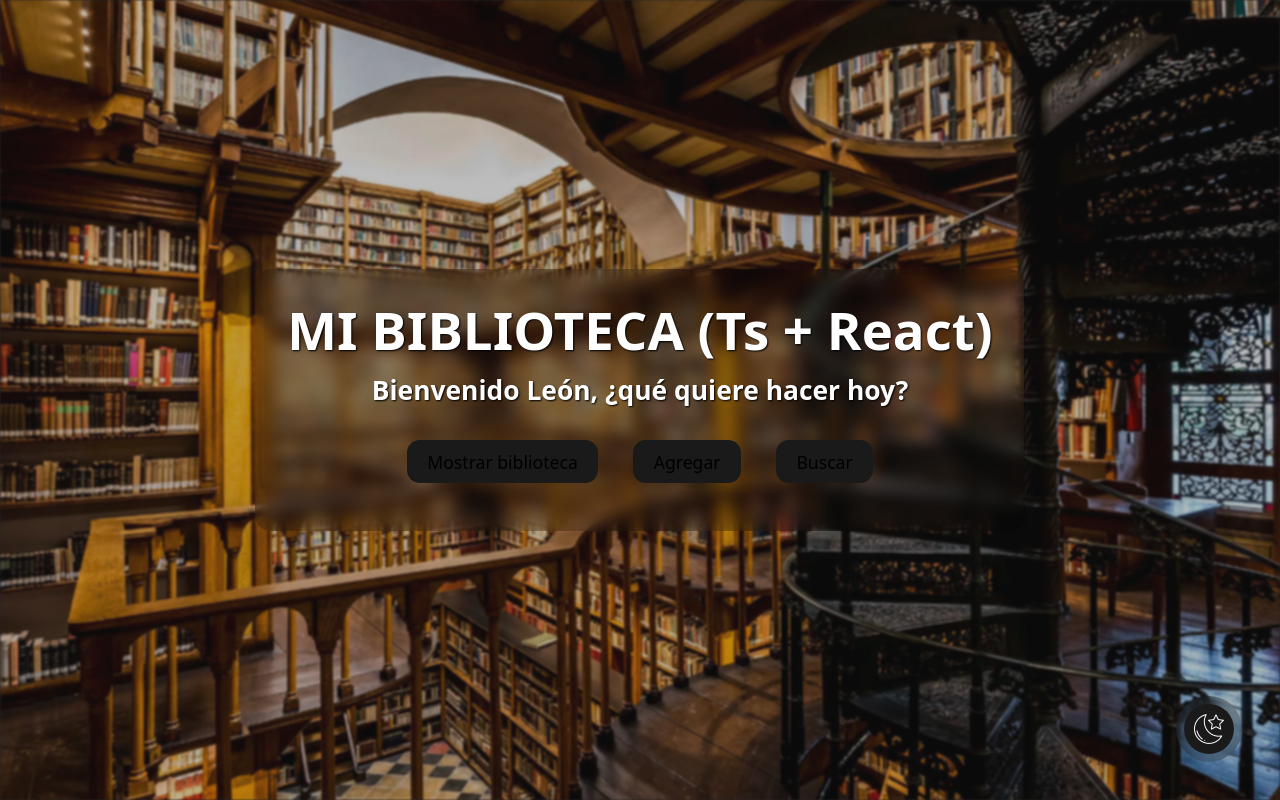
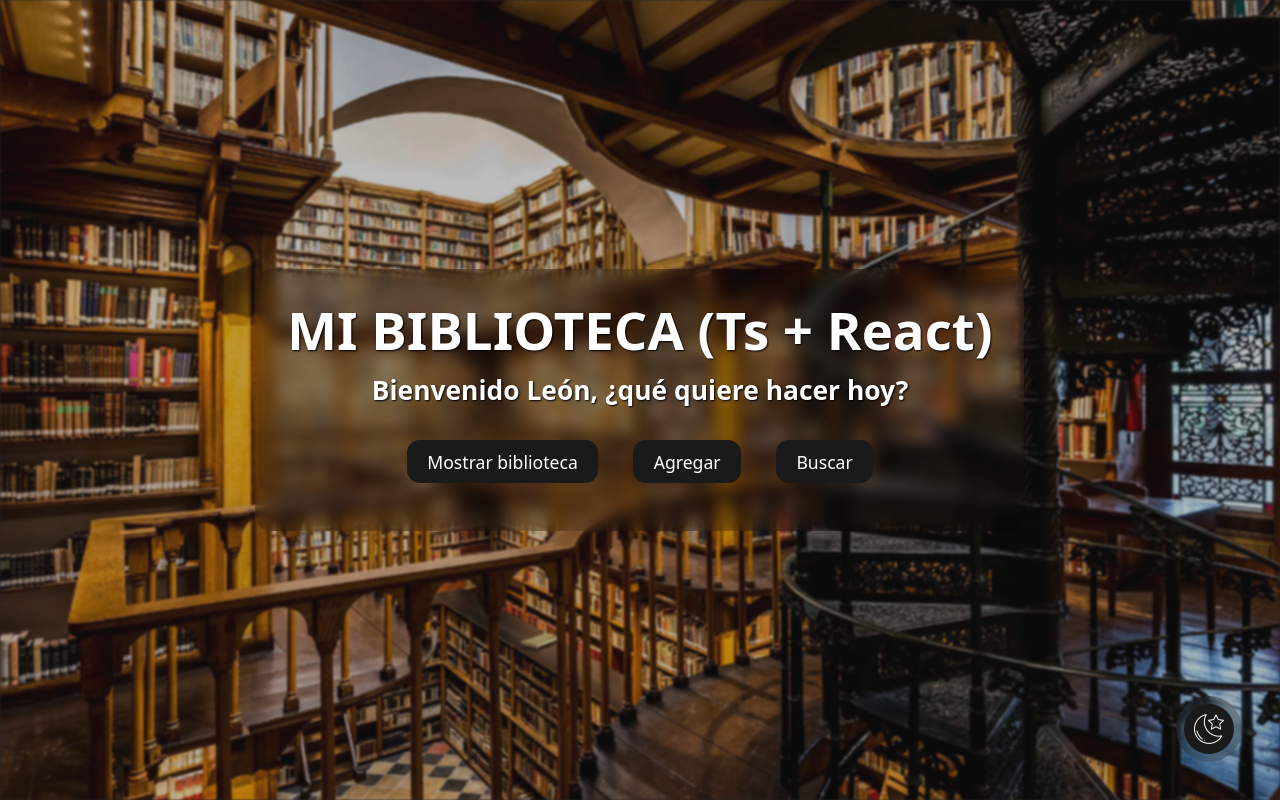
Before and after one commit to LeonGinel/Biblioteca-REACT, a React (Vite) app: page / in a window 1280 px wide. Built offline with nearby package versions, Linux system fonts and the light colour scheme.

Commit message:
botones arreglados

```diff
--- a/src/index.css
+++ b/src/index.css
@@ -4,12 +4,8 @@
   font-weight: 400;
 
   color-scheme: light dark;
-  --color-text: white;
-  color: var(--color-text);
   background-color: #242424;
 
-  font-synthesis: none;
-  text-rendering: optimizeLegibility;
   -webkit-font-smoothing: antialiased;
   -moz-osx-font-smoothing: grayscale;
 }
@@ -123,6 +119,7 @@ button {
   font-weight: 500;
   font-family: inherit;
   background-color: var(--color-btns);
+  color: var(--color-text);
   cursor: pointer;
   box-shadow: var(--sombra-btns);
 }
```
